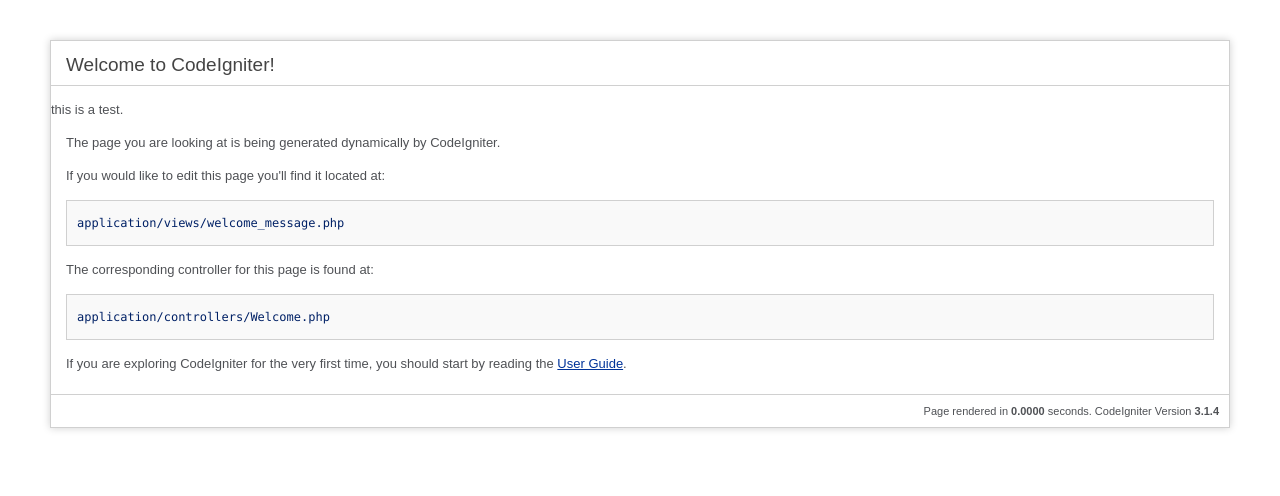
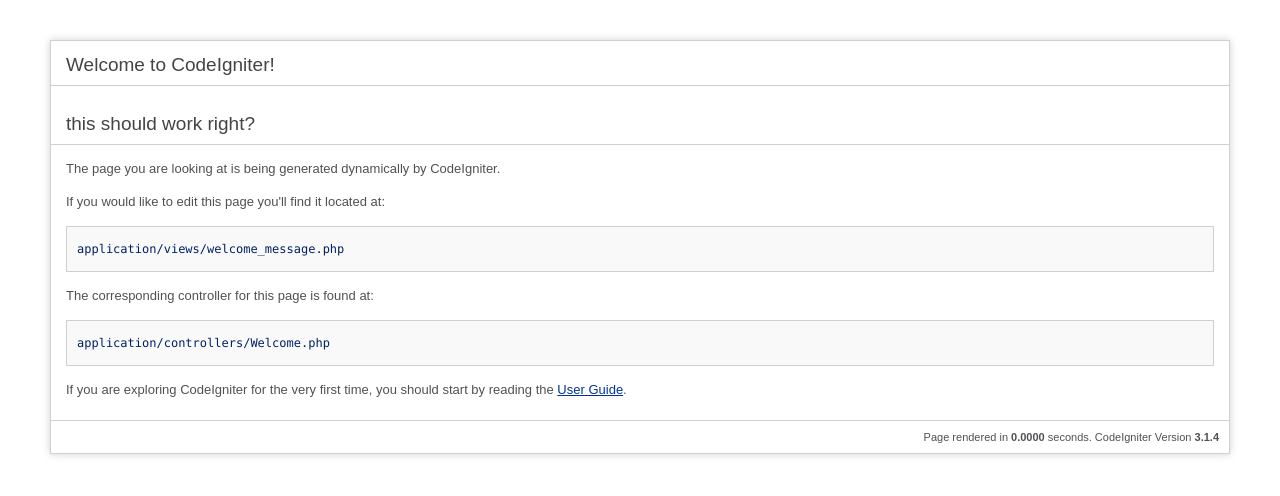
Before and after one commit to michaeldll/Loutidev, a CodeIgniter app: page /database/ in a window 1280 px wide. Shown: the top 496 px of the page. Run offline with CodeIgniter, Linux system fonts and the light colour scheme.

Commit message:
Initial test

```diff
--- a/application/views/welcome_message.php
+++ b/application/views/welcome_message.php
@@ -70,7 +70,7 @@ defined('BASEPATH') OR exit('No direct script access allowed');
 <div id="container">
 	<h1>Welcome to CodeIgniter!</h1>
 
-	this is a test.
+	<h1> this should work right? </h1>
 
 	<div id="body">
 		<p>The page you are looking at is being generated dynamically by CodeIgniter.</p>
```
